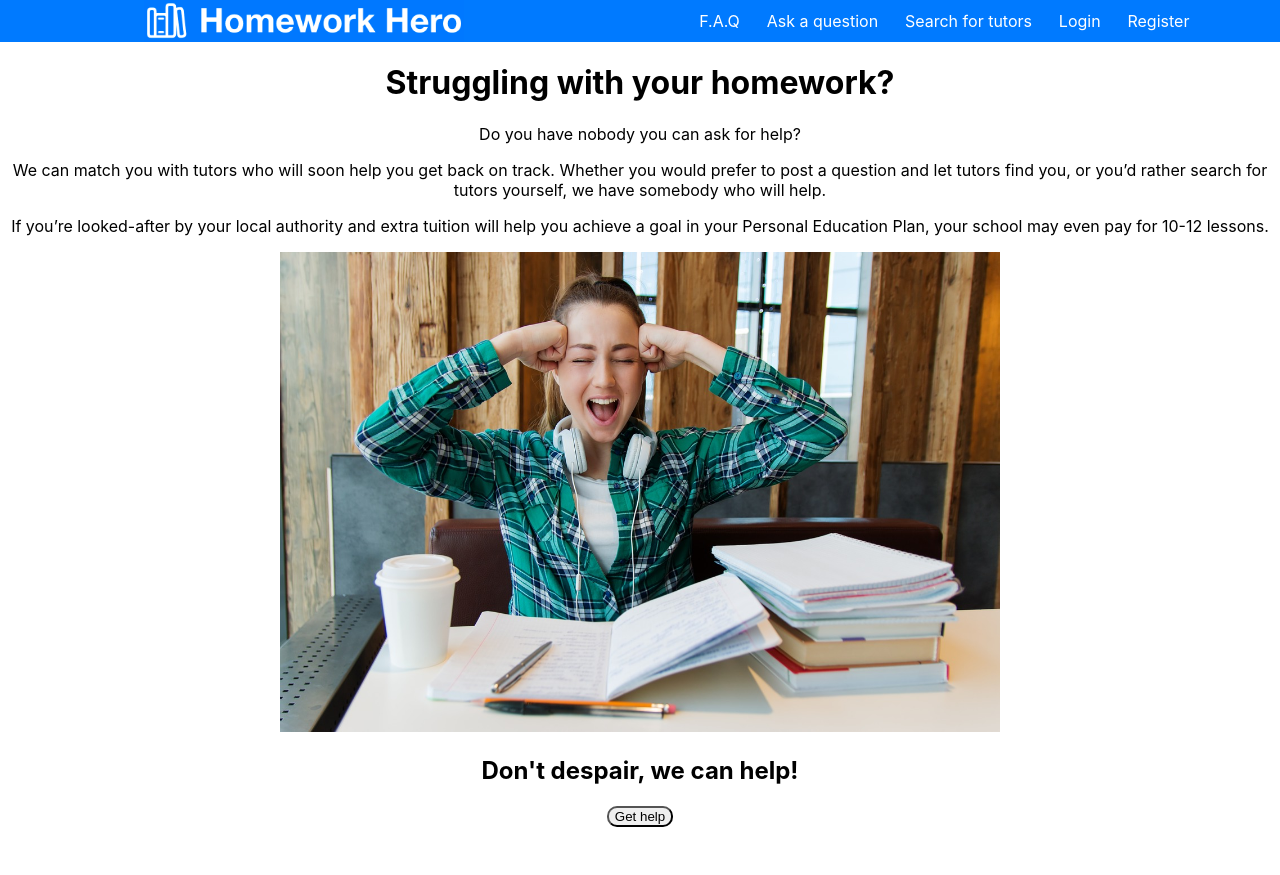
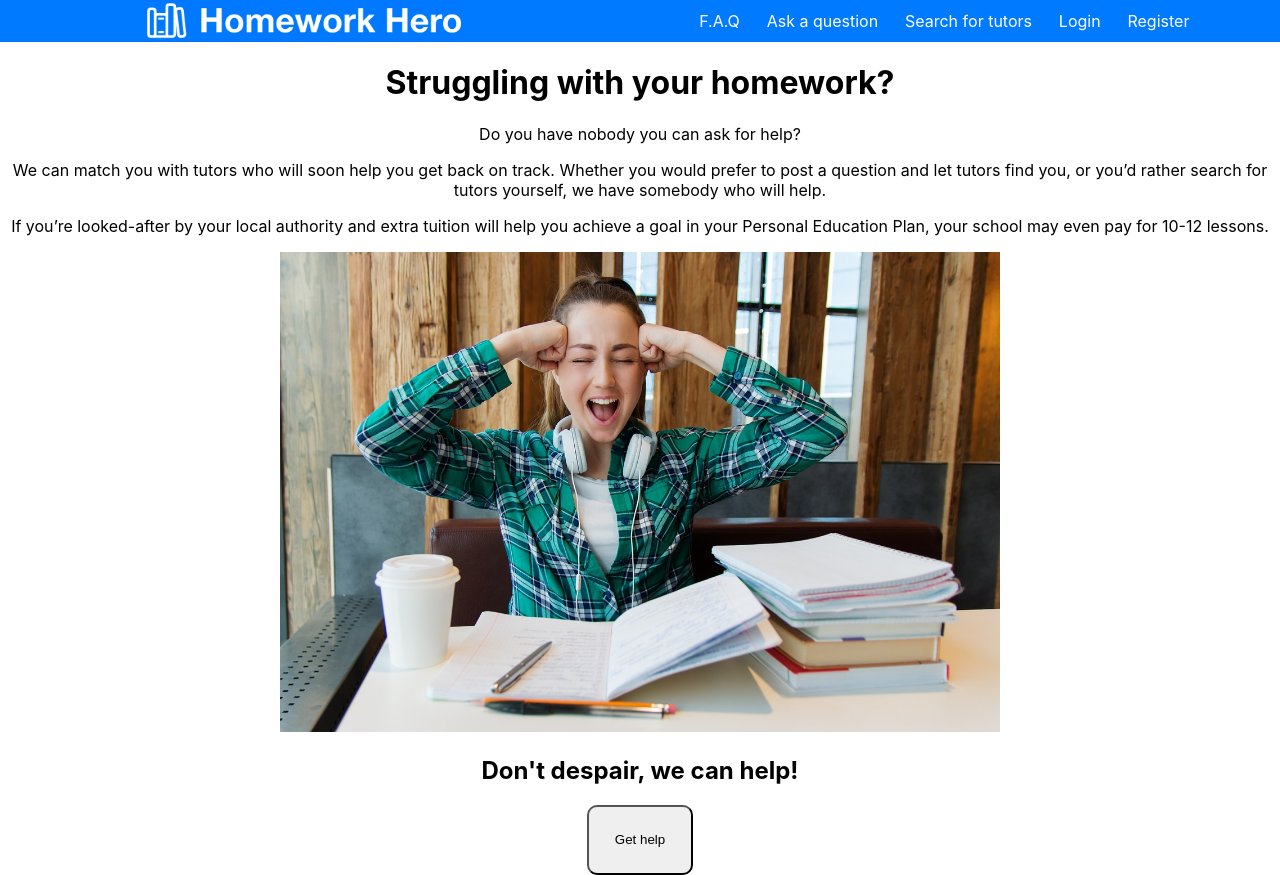
Before and after one commit to edwardsbradbury/homework-hero-ui, a React (Create React App) app: page / in a window 1280 px wide. Before the commit the page ends 827 px from the top, so only its background shows below. Built offline with nearby package versions, Linux system fonts and the light colour scheme.

Commit message:
Minor CSS

```diff
--- a/src/App.css
+++ b/src/App.css
@@ -42,6 +42,7 @@
 
 button, input, select {
   border-radius: 10px;
+  padding: 2% 2% 2% 2%;
 }
 
 nav {
```
